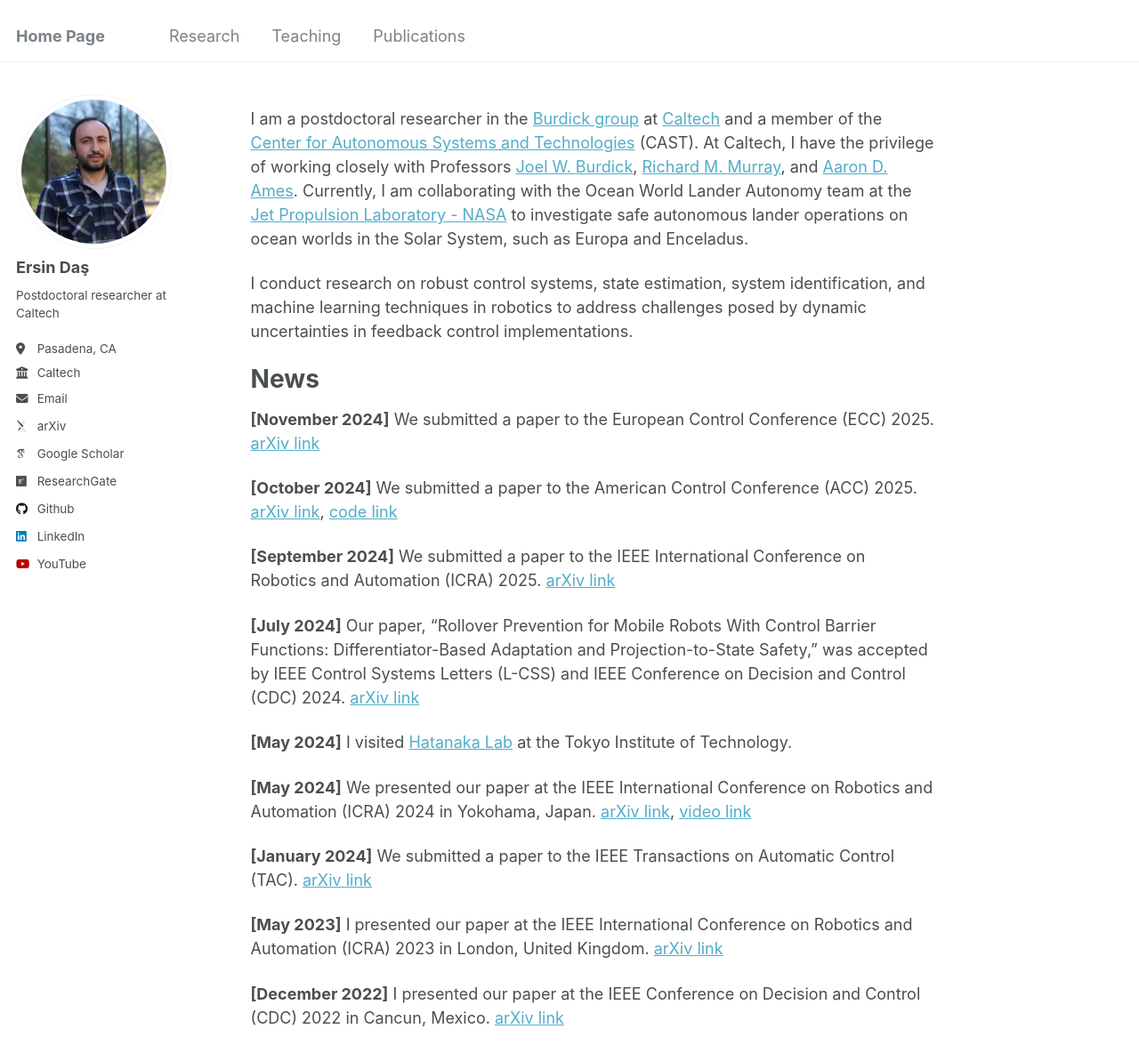
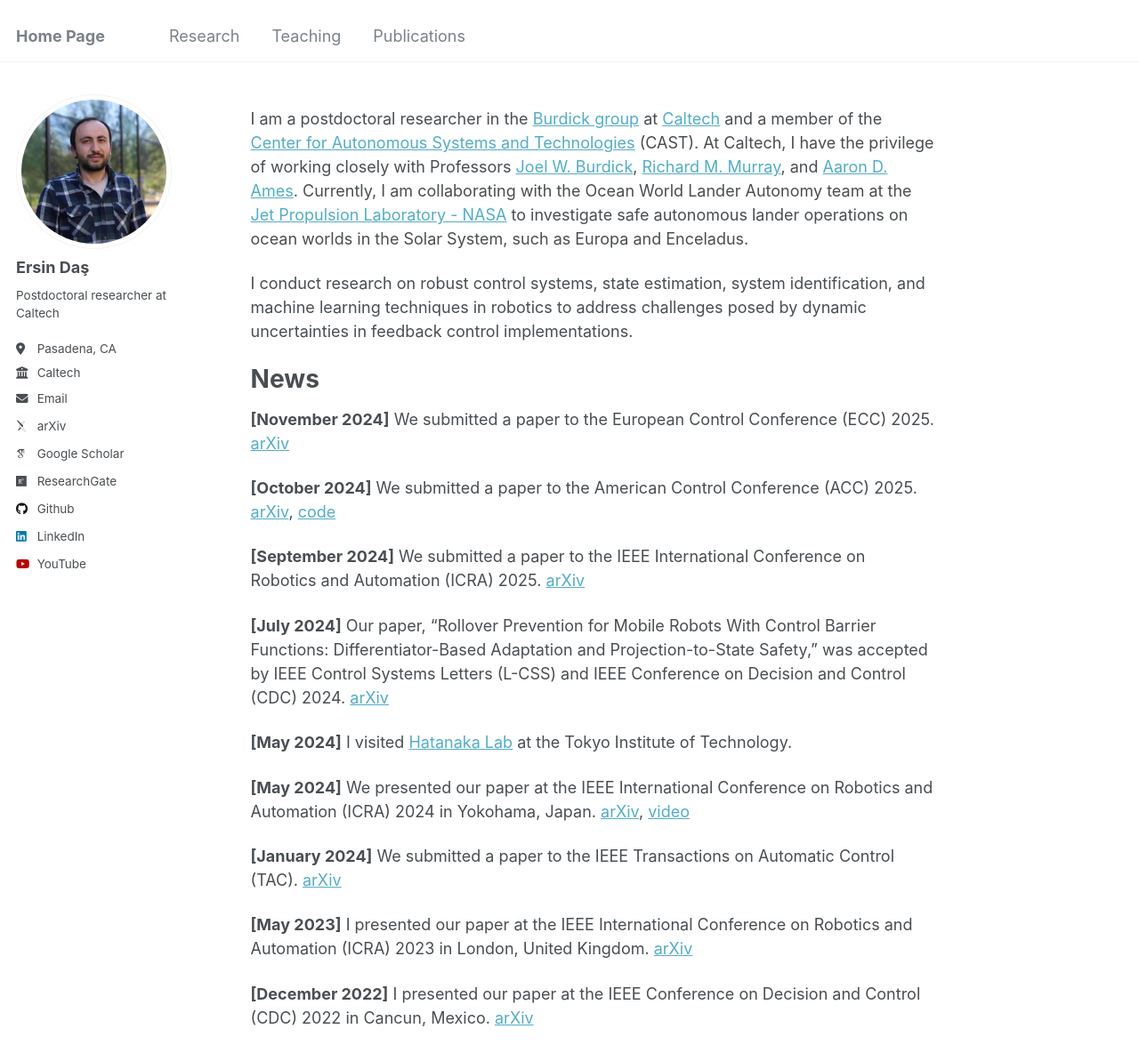
Before and after one commit to ersindas/ersindas.github.io, a Jekyll site: the page built from _pages/about.md, in a window 1280 px wide and 1400 px high. Shown: the top 1193 px of the window at 89% size. Built offline with Jekyll 4.4.1, drawn with Linux system fonts in a browser that asks for light colours; some web fonts are replaced.

Commit message:
Update about.md

```diff
--- a/_pages/about.md
+++ b/_pages/about.md
@@ -13,23 +13,23 @@ I conduct research on robust control systems, state estimation, system identific
 
 News
 ======
-**[November 2024]** We submitted a paper to the European Control Conference (ECC) 2025. [arXiv link](https://arxiv.org/pdf/2411.17277)
+**[November 2024]** We submitted a paper to the European Control Conference (ECC) 2025. [arXiv](https://arxiv.org/pdf/2411.17277)
 
-**[October 2024]** We submitted a paper to the American Control Conference (ACC) 2025. [arXiv link](https://arxiv.org/pdf/2411.17079), [code link](https://github.com/ersindas/Zero-order-CBFs)
+**[October 2024]** We submitted a paper to the American Control Conference (ACC) 2025. [arXiv](https://arxiv.org/pdf/2411.17079), [code](https://github.com/ersindas/Zero-order-CBFs)
 
-**[September 2024]** We submitted a paper to the IEEE International Conference on Robotics and Automation (ICRA) 2025. [arXiv link](https://arxiv.org/pdf/2409.10802)
+**[September 2024]** We submitted a paper to the IEEE International Conference on Robotics and Automation (ICRA) 2025. [arXiv](https://arxiv.org/pdf/2409.10802)
 
-**[July 2024]** Our paper, "Rollover Prevention for Mobile Robots With Control Barrier Functions: Differentiator-Based Adaptation and Projection-to-State Safety," was accepted by IEEE Control Systems Letters (L-CSS) and IEEE Conference on Decision and Control (CDC) 2024. [arXiv link](https://arxiv.org/pdf/2403.08916)
+**[July 2024]** Our paper, "Rollover Prevention for Mobile Robots With Control Barrier Functions: Differentiator-Based Adaptation and Projection-to-State Safety," was accepted by IEEE Control Systems Letters (L-CSS) and IEEE Conference on Decision and Control (CDC) 2024. [arXiv](https://arxiv.org/pdf/2403.08916)
 
 **[May 2024]** I visited [Hatanaka Lab](https://hatanakalab.wixsite.com/website) at the Tokyo Institute of Technology.
 
-**[May 2024]** We presented our paper at the IEEE International Conference on Robotics and Automation (ICRA) 2024 in Yokohama, Japan. [arXiv link](https://arxiv.org/pdf/2310.05865), [video link](https://youtu.be/41Jh1GD_9Ok)
+**[May 2024]** We presented our paper at the IEEE International Conference on Robotics and Automation (ICRA) 2024 in Yokohama, Japan. [arXiv](https://arxiv.org/pdf/2310.05865), [video](https://youtu.be/41Jh1GD_9Ok)
 
-**[January 2024]** We submitted a paper to the IEEE Transactions on Automatic Control (TAC). [arXiv link](https://arxiv.org/pdf/2401.01881)
+**[January 2024]** We submitted a paper to the IEEE Transactions on Automatic Control (TAC). [arXiv](https://arxiv.org/pdf/2401.01881)
 
-**[May 2023]** I presented our paper at the IEEE International Conference on Robotics and Automation (ICRA) 2023 in London, United Kingdom. [arXiv link](https://arxiv.org/pdf/2303.03658)
+**[May 2023]** I presented our paper at the IEEE International Conference on Robotics and Automation (ICRA) 2023 in London, United Kingdom. [arXiv](https://arxiv.org/pdf/2303.03658)
 
-**[December 2022]** I presented our paper at the IEEE Conference on Decision and Control (CDC) 2022 in Cancun, Mexico. [arXiv link](https://arxiv.org/pdf/2201.05758)
+**[December 2022]** I presented our paper at the IEEE Conference on Decision and Control (CDC) 2022 in Cancun, Mexico. [arXiv](https://arxiv.org/pdf/2201.05758)
 
 
 <!-- This is the front page of a website that is powered by the [Academic Pages template](https://github.com/academicpages/academicpages.github.io) and hosted on GitHub pages. [GitHub pages](https://pages.github.com) is a free service in which websites are built and hosted from code and data stored in a GitHub repository, automatically updating when a new commit is made to the repository. This template was forked from the [Minimal Mistakes Jekyll Theme](https://mmistakes.github.io/minimal-mistakes/) created by Michael Rose, and then extended to support the kinds of content that academics have: publications, talks, teaching, a portfolio, blog posts, and a dynamically-generated CV. You can fork [this template](https://github.com/academicpages/academicpages.github.io) right now, modify the configuration and markdown files, add your own PDFs and other content, and have your own site for free, with no ads!
```
